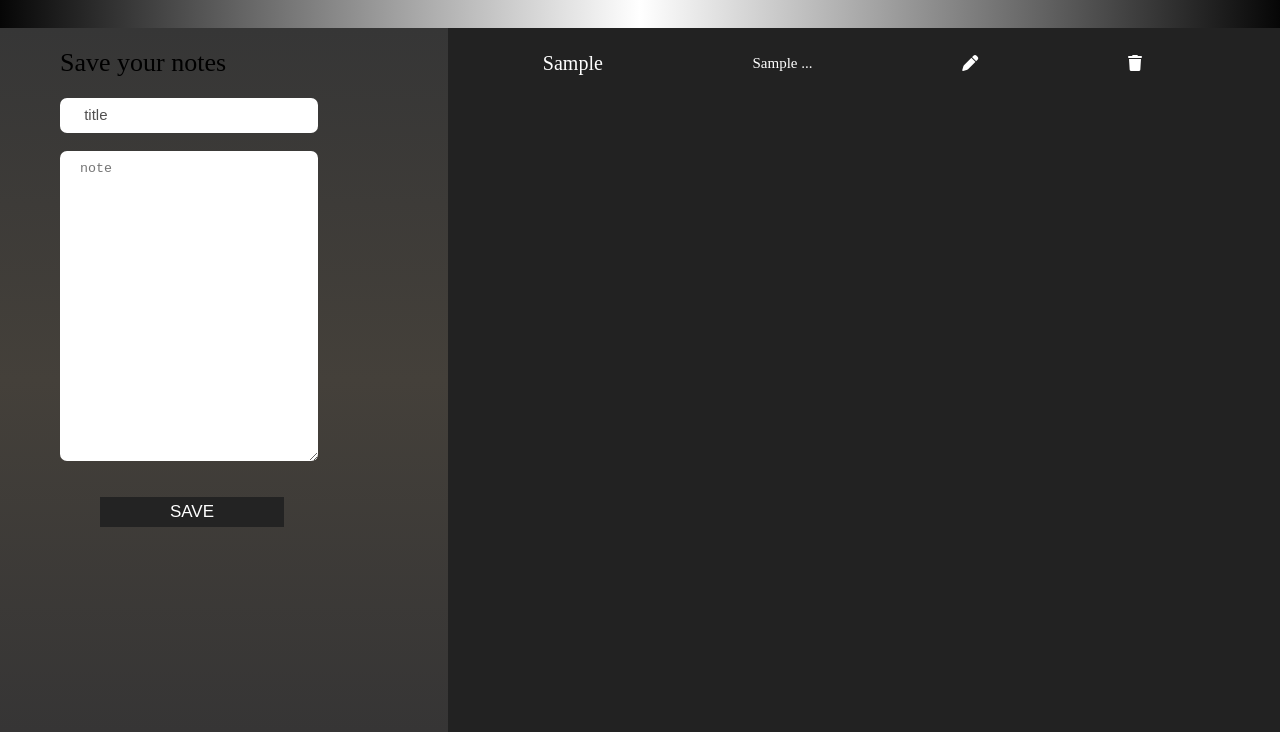
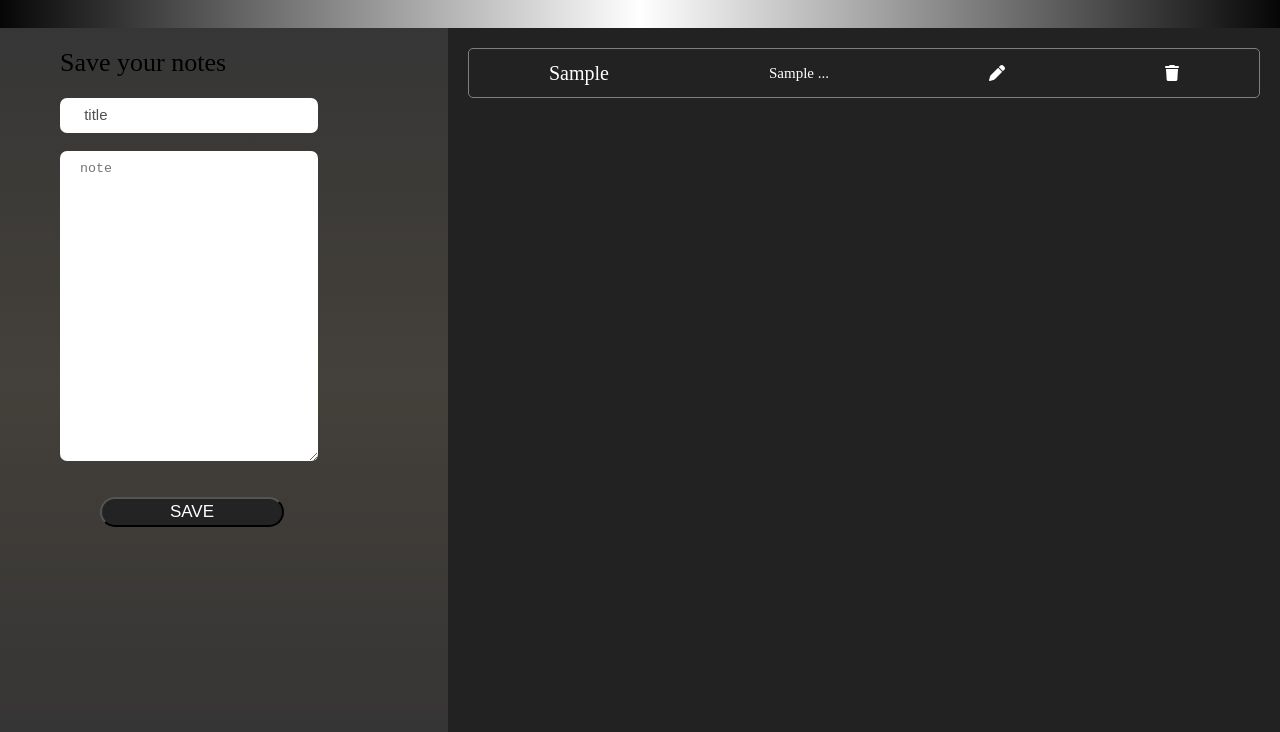
Before and after one commit to Wasim-Rana/keep_notes, a plain HTML site: page index.html in a window 1280 px wide. Both pictures are taken after typing "Sample", "Sample" into the empty fields and a click on the button "SAVE". Shown: the part 68-800 px from the top of the page. Drawn offline with Linux system fonts and the light colour scheme.

Commit message:
initial commit

```diff
--- a/style.css
+++ b/style.css
@@ -2,7 +2,7 @@
     margin: 0;
     padding: 0;
     box-sizing: border-box;
-
+    transition: all 0.3s ease;
 }
 
 body{
@@ -106,10 +106,13 @@ header>i{
     width: 65%;
     background-color: rgb(34, 34, 34);
     color: white;
+    padding: 20px;
+    cursor: pointer;
+
 }
 button{
     background-color: rgb(35, 35, 35);
-    border: none;
+    border-radius: 20px;
     color: white;
     width: 50%;
     height: 30px;
@@ -122,28 +125,29 @@ button:hover{
     border: 1px solid rgb(0, 0, 0);
     background-color: rgb(31, 31, 31);
     color: white;
-    border-radius:7px ;
+    border-radius:20px ;
     box-shadow: 0 0 15px #65aeea;
-
+    transition: box-shadow 0.3s ease;
 }
 
 
 .right>div{
-    height: 30px;
-    width: 90%;
+    height: 50px;
+    width: auto;
     display: flex;
     align-items: center;
-    margin: 20px;
+    /* margin: 20px; */
     justify-content: space-around;
+    border: 1px solid grey;
+    border-radius:5px ;
 
 }
 
 .right>div:hover{
     border-radius: 5px;
-    box-shadow: 0px 1px 1px 1px grey ;
+    box-shadow: 0px 1px 1px 1px rgb(80, 80, 80) ;
     scale: 1.03;
 }
-
 
 .right>div>h2{
     font-size: 20px;
@@ -153,3 +157,6 @@ button:hover{
     font-size: 15px;
     font-weight: 300;
 }
+.fa-pen:hover , .fa-trash:hover{
+color: black;
+}
```
